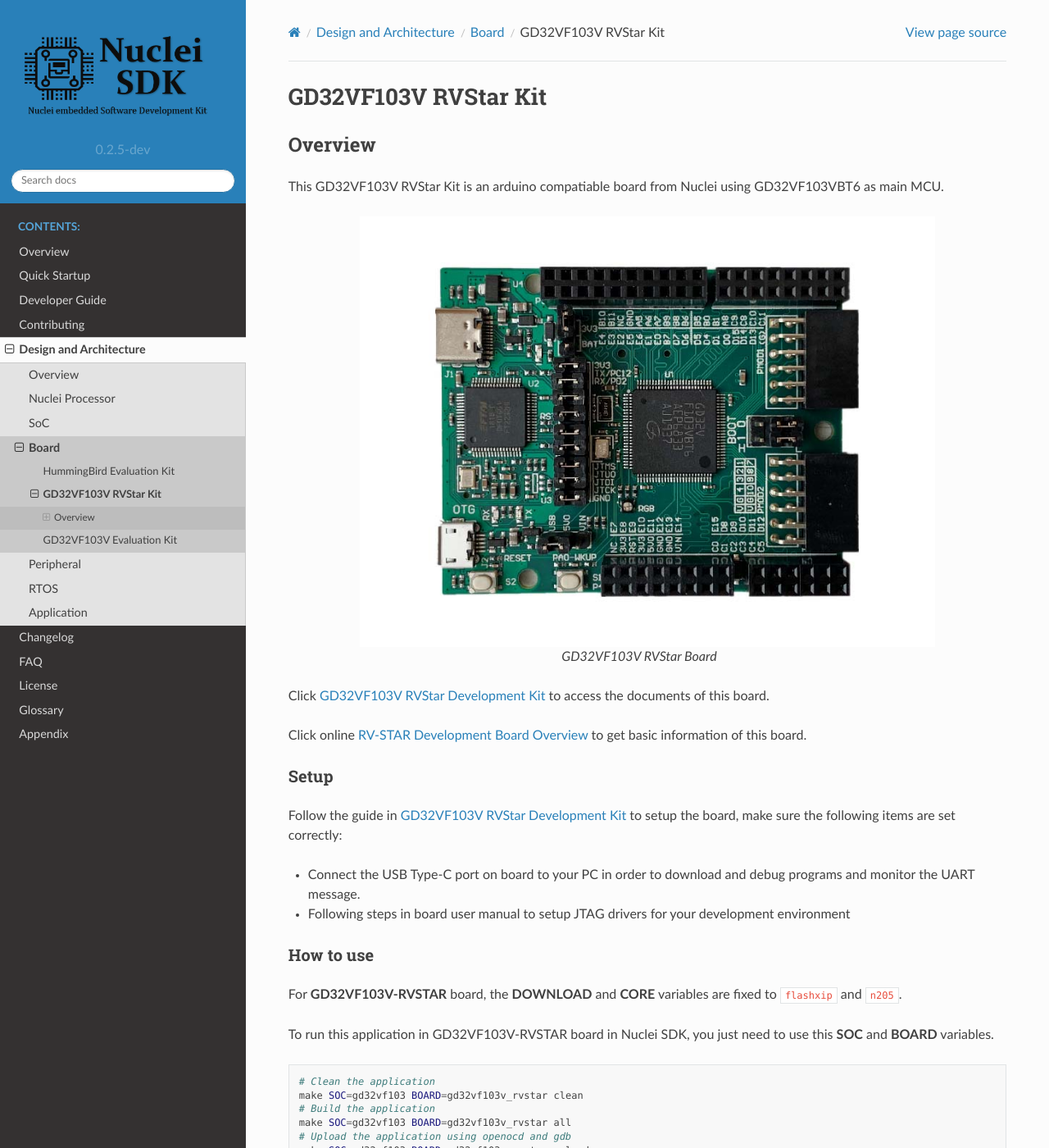
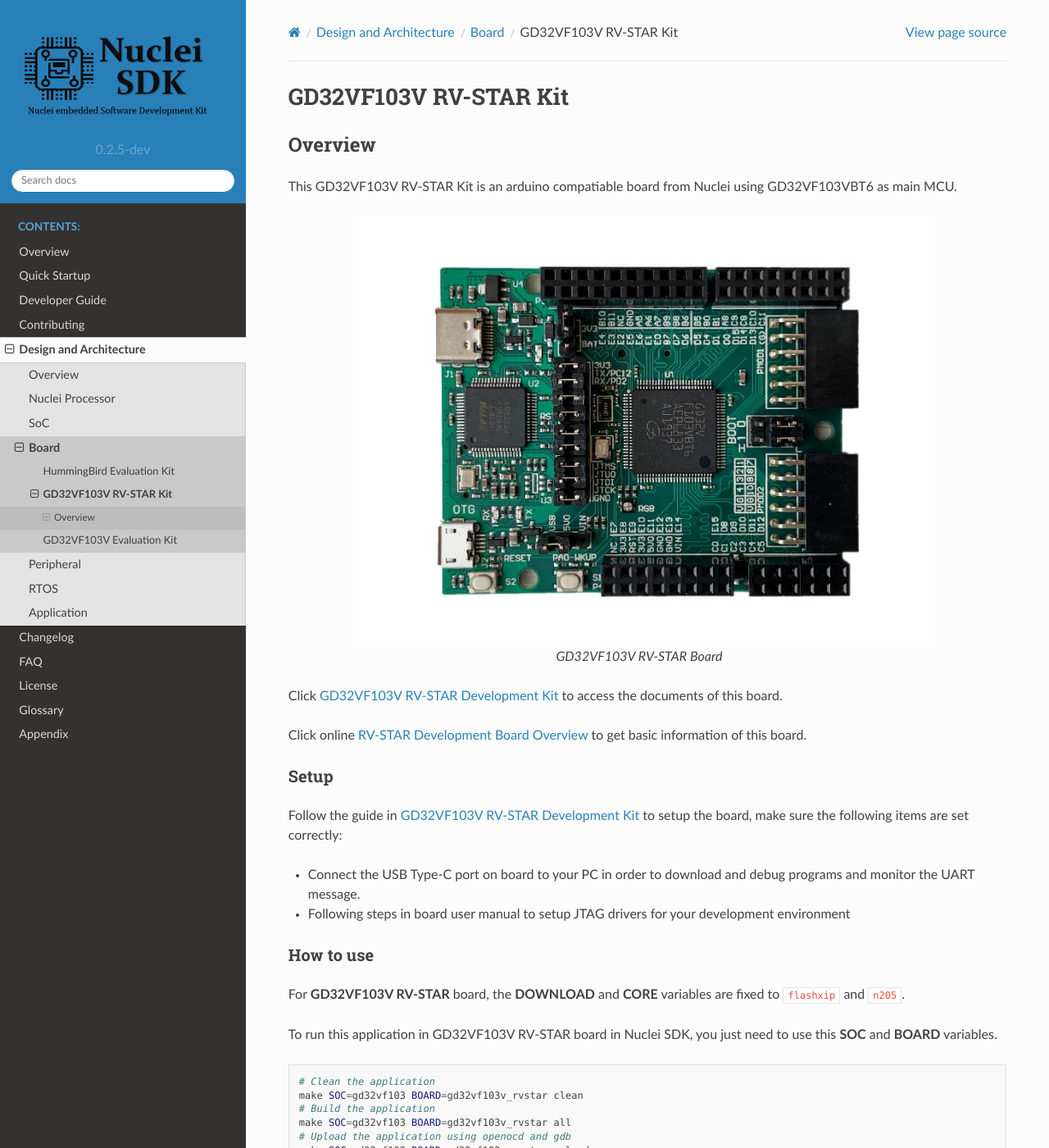
Before and after one commit to Nuclei-Software/nuclei-sdk, a Sphinx documentation site: the page built from doc/source/design/board/gd32vf103v_rvstar.rst, in a window 1280 px wide and 1400 px high. Shown: the whole window at 82% size. Built offline with Sphinx 7.4.7 and the Read the Docs theme 2.0.0, drawn with Linux system fonts in a browser that asks for light colours.

Commit message:
doc: Rename RVStar to RV-STAR and fix invalid links
Signed-off-by: Huaqi Fang <578567190@qq.com>

```diff
--- a/doc/source/conf.py
+++ b/doc/source/conf.py
@@ -99,18 +99,13 @@
 .. _Nuclei SDK in Gitee: https://gitee.com/Nuclei-Software/Nuclei-SDK
 .. |github_nuclei_sdk_release| replace:: `Nuclei SDK Release in Github`_
 .. _Nuclei SDK Release in Github: https://github.com/Nuclei-Software/nuclei-sdk/releases
-.. |teraterm| replace:: `TeraTerm in Windows``
+.. |teraterm| replace:: `TeraTerm in Windows`_
 .. _TeraTerm in Windows: http://ttssh2.osdn.jp/
-.. |minicom| replace:: ``Minicom in Linux``
+.. |minicom| replace:: `Minicom in Linux`_
 .. _Minicom in Linux: https://help.ubuntu.com/community/Minicom
 """
 
 rst_epilog = """
-.. |nuclei_core| replace:: Nuclei N/NX Class Processors
-.. |nuclei_ncore| replace:: Nuclei N Class Processors
-.. |nuclei_nxcore| replace:: Nuclei NX Class Processors
-.. |nmsis_support_cores| replace:: N200, N300, N600, NX600
-.. |nmsis_core_defines| replace:: **NUCLEI_N200**, **NUCLEI_N300**, **NUCLEI_N600** or **NUCLEI_NX600**
 """
 # -- Extension configuration -------------------------------------------------
 
--- a/doc/source/design/board/gd32vf103v_rvstar.rst
+++ b/doc/source/design/board/gd32vf103v_rvstar.rst
@@ -1,14 +1,14 @@
 .. _design_board_gd32vf103v_rvstar:
 
-GD32VF103V RVStar Kit
-=====================
+GD32VF103V RV-STAR Kit
+======================
 
 .. _design_board_gd32vf103v_rvstar_overview:
 
 Overview
 --------
 
-This GD32VF103V RVStar Kit is an arduino compatiable board from Nuclei
+This GD32VF103V RV-STAR Kit is an arduino compatiable board from Nuclei
 using GD32VF103VBT6 as main MCU.
 
 .. _figure_design_board_gd32vf103v_rvstar_1:
@@ -16,11 +16,11 @@
 .. figure:: /asserts/images/gd32vf103v_rvstar_board.jpg
     :width: 80 %
     :align: center
-    :alt: GD32VF103V RVStar Board
+    :alt: GD32VF103V RV-STAR Board
 
-    GD32VF103V RVStar Board
+    GD32VF103V RV-STAR Board
 
-Click `GD32VF103V RVStar Development Kit`_ to access the documents
+Click `GD32VF103V RV-STAR Development Kit`_ to access the documents
 of this board.
 
 Click online `RV-STAR Development Board Overview`_ to get basic information
@@ -31,7 +31,7 @@
 Setup
 ~~~~~
 
-Follow the guide in `GD32VF103V RVStar Development Kit`_ to setup the board,
+Follow the guide in `GD32VF103V RV-STAR Development Kit`_ to setup the board,
 make sure the following items are set correctly:
 
 * Connect the USB Type-C port on board to your PC in order to download and
@@ -43,10 +43,10 @@
 How to use
 ~~~~~~~~~~
 
-For **GD32VF103V-RVSTAR** board, the **DOWNLOAD** and **CORE** variables
+For **GD32VF103V RV-STAR** board, the **DOWNLOAD** and **CORE** variables
 are fixed to ``flashxip`` and ``n205``.
 
-To run this application in GD32VF103V-RVSTAR board in Nuclei SDK,
+To run this application in GD32VF103V RV-STAR board in Nuclei SDK,
 you just need to use this **SOC** and **BOARD** variables.
 
 .. code-block:: shell
@@ -61,5 +61,5 @@
     make SOC=gd32vf103 BOARD=gd32vf103v_rvstar debug
 
 
-.. _GD32VF103V RVStar Development Kit: https://nucleisys.com/developboard.php
-.. _RV-STAR Development Board Overview: https://doc.nucleisys.com/nuclei_board_labs/overview/hw.html#rv-star
+.. _GD32VF103V RV-STAR Development Kit: https://nucleisys.com/developboard.php
+.. _RV-STAR Development Board Overview: https://doc.nucleisys.com/nuclei_board_labs/hw/hw.html#rv-star
--- a/doc/source/design/peripheral.rst
+++ b/doc/source/design/peripheral.rst
@@ -45,7 +45,7 @@
 **For Board related APIs:**
 
 * You can find the **GD32VF103 EVAL Board related APIs** in ``SoC/gd32vf103/Board/gd32vf103v_eval/Include``
-* You can find the **GD32VF103 RVSTAR Board related APIs** in ``SoC/gd32vf103/Board/gd32vf103v_rvstar/Include``
+* You can find the **GD32VF103 RV-STAR Board related APIs** in ``SoC/gd32vf103/Board/gd32vf103v_rvstar/Include``
 * You can find the **HummingBird EVAL Board related APIs** in ``SoC/hbird/Board/hbird_eval/Include``
 
 If you just want to use all the APIs of Board and SoC, you just need to include ``nuclei_sdk_hal.h``,
--- a/doc/source/quickstart.rst
+++ b/doc/source/quickstart.rst
@@ -256,7 +256,7 @@
 Please check :ref:`design_board` and find your board's page, and follow **Setup** section
 to setup your hardware, mainly **JTAG debugger driver setup and on-board connection setup**.
 
-* Power on the **RVStar** board, and use USB Type-C data cable to connect the board and your PC,
+* Power on the :ref:`design_board_gd32vf103v_rvstar` board, and use USB Type-C data cable to connect the board and your PC,
   make sure you have setup the JTAG driver correctly, and you can see JTAG port and serial port.
 * Open a UART terminal tool such as |teraterm| or |minicom|, and minitor the serial port of the Board,
   the UART baudrate is *115200 bps*
@@ -573,6 +573,7 @@
 
 .. note::
 
+    * If your are looking for how to run for other boards, please ref to :ref:`design_board`.
     * Please refer to :ref:`develop_appdev` and :ref:`develop_buildsystem` for more information.
     * If you want to access SoC related APIs, please use ``nuclei_sdk_soc.h`` header file.
     * If you want to access SoC and board related APIs, please use ``nuclei_sdk_hal.h`` header file.
```
